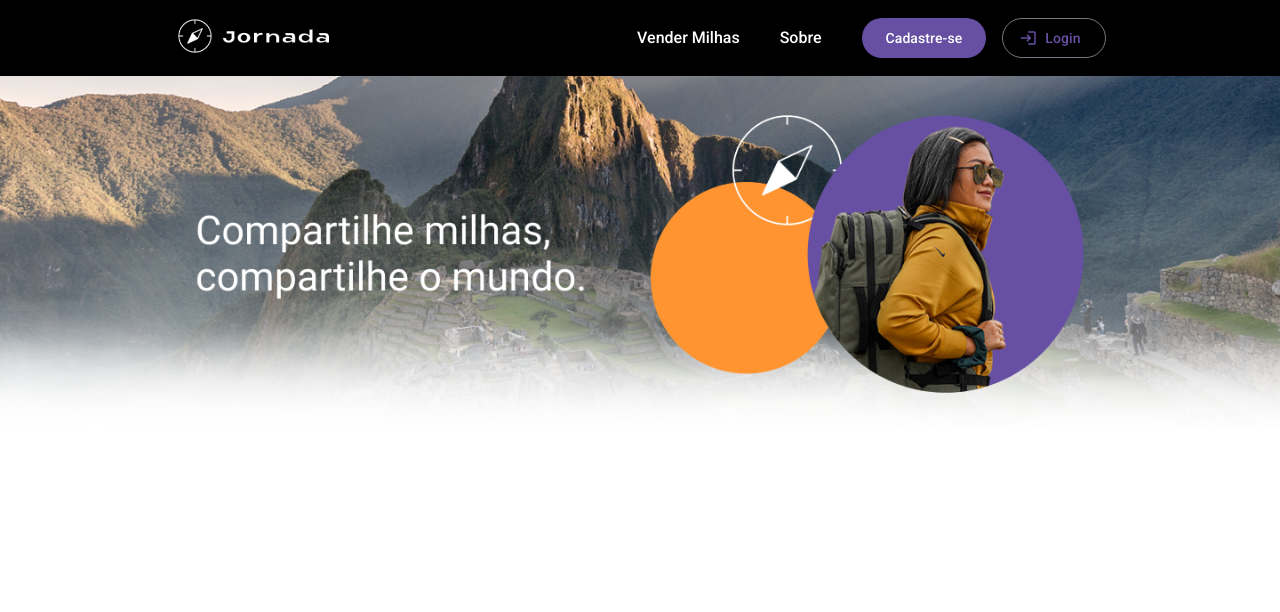
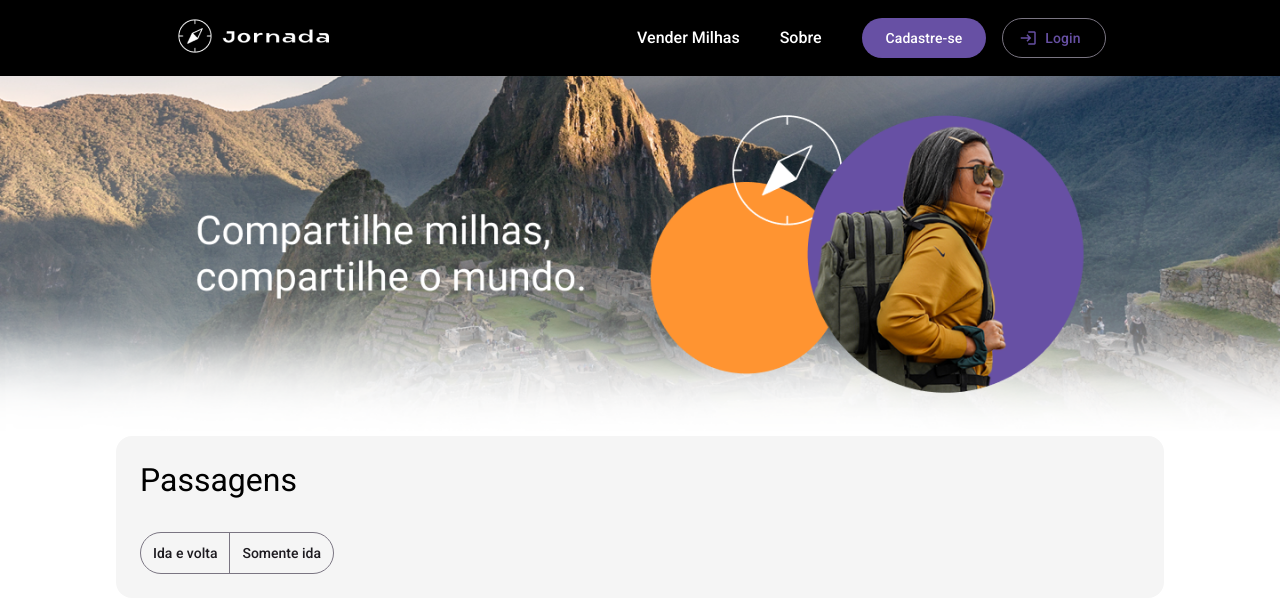
Before and after one commit to antonio-evaldo/4490-jornada-milhas-angular-material, an Angular app: page / in a window 1280 px wide. Shown: the top 612 px of the page. Built offline with nearby package versions, Linux system fonts and the light colour scheme.

Commit message:
Vídeo 3.2 - Solucionando o desafio

```diff
--- a/src/app/app.component.html
+++ b/src/app/app.component.html
@@ -1,2 +1,6 @@
 <app-header />
 <app-banner />
+
+<main class="conteudo-principal">
+  <app-form-busca-passagens />
+</main>
--- a/src/app/app.component.scss
+++ b/src/app/app.component.scss
@@ -0,0 +1,6 @@
+.conteudo-principal {
+  width: calc(100% - 3rem);
+  max-width: 65.5rem;
+  margin: 0 auto;
+  padding-bottom: 5rem;
+}
--- a/src/app/app.component.ts
+++ b/src/app/app.component.ts
@@ -1,10 +1,11 @@
 import { Component } from '@angular/core';
 import { HeaderComponent } from "./header/header.component";
 import { BannerComponent } from "./banner/banner.component";
+import { FormBuscaPassagensComponent } from "./form-busca-passagens/form-busca-passagens.component";
 
 @Component({
   selector: 'app-root',
-  imports: [HeaderComponent, BannerComponent],
+  imports: [HeaderComponent, BannerComponent, FormBuscaPassagensComponent],
   templateUrl: './app.component.html',
   styleUrl: './app.component.scss'
 })
--- /dev/null
+++ b/src/app/form-busca-passagens/form-busca-passagens.component.html
@@ -0,0 +1,10 @@
+<section class="form-wrapper">
+  <h2 class="titulo">Passagens</h2>
+
+  <form>
+    <mat-button-toggle-group name="trajeto" aria-label="Trajeto">
+      <mat-button-toggle value="ida-e-volta">Ida e volta</mat-button-toggle>
+      <mat-button-toggle value="somente-ida">Somente ida</mat-button-toggle>
+    </mat-button-toggle-group>
+  </form>
+</section>
--- /dev/null
+++ b/src/app/form-busca-passagens/form-busca-passagens.component.scss
@@ -0,0 +1,13 @@
+.form-wrapper {
+  display: flex;
+  padding: 1.5rem;
+  flex-direction: column;
+  gap: 2rem;
+
+  border-radius: 1rem;
+  background: #F5F5F5;
+}
+
+.titulo {
+  font: var(--mat-sys-headline-large);
+}
```
Also changed, not shown: src/app/form-busca-passagens/form-busca-passagens.component.ts (added, +12 -0 lines), 1 other file (tests, documents, lock files or other folders).
